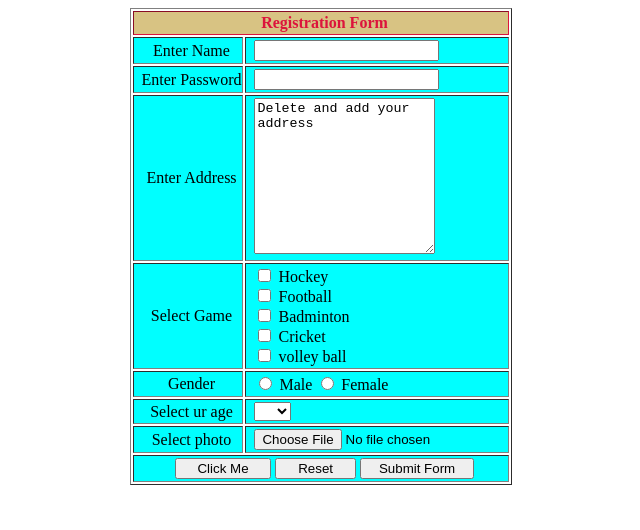
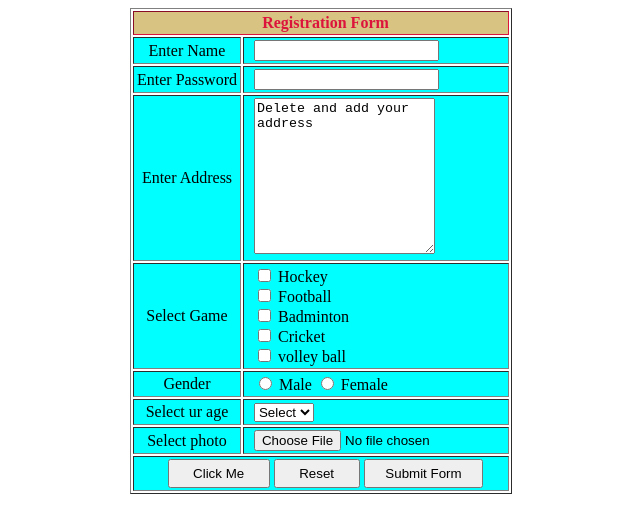
Before and after one commit to suriya216/Frontend-basics, a plain HTML site: page registrationform.html in a window 1280 px wide. Shown: the whole page, without its empty margins (319-959 px from the left). Drawn offline with Linux system fonts and the light colour scheme.

Commit message:
Registrationform sample

```diff
--- a/registrationform.html
+++ b/registrationform.html
@@ -13,7 +13,10 @@
             th,td{
                 padding-top: 2px;
                 padding-bottom: 2px;
-                padding-left: 8px;
+                padding-left: 10px;
+            }
+            #i{
+                padding: 3px;
             }
         </style>
     </head>
@@ -21,25 +24,25 @@
         <table border="1" align="center">
             <th colspan="3" id="header" style="color: crimson;"><center>Registration Form</center></th>
             <tr>
-                <td><center>Enter Name</center></td>
+                <td id="i"><center>Enter Name</center></td>
                 <td>
                     <input type="text" name="name">
                 </td>
             </tr>
             <tr>
-                <td><center>Enter Password</center></td>
+                <td id="i"><center>Enter Password</center></td>
                 <td>
                     <input type="password" name="password">
                 </td>
             </tr>
             <tr>
-                <td><center>Enter Address</center></td>
+                <td id="i"><center>Enter Address</center></td>
                 <td>
                     <textarea name="Address" rows="10" col="10">Delete and add your address</textarea>
                 </td>
             </tr>
             <tr>
-                <td><center>Select Game</center></td>
+                <td id="i"><center>Select Game</center></td>
                 <td>
                     <input type="checkbox" name="game1" value="hockey">
                     <label for="game1">Hockey</label><br>
@@ -54,7 +57,7 @@
                 </td>
             </tr>
             <tr>
-                <td><center>Gender</center></td>
+                <td id="i"><center>Gender</center></td>
                 <td>
                     <input type="radio" name="gender1" value="male">
                     <label for="gender1">Male</label>
@@ -63,10 +66,10 @@
                 </td>
             </tr>
             <tr>
-                <td><center>Select ur age</center></td>
+                <td id="i"><center>Select ur age</center></td>
                 <td>
                     <select>
-                        <option></option>
+                        <option>Select</option>
                         <option value="17">17</option>
                         <option value="18">18</option>
                         <option value="19">19</option>
@@ -79,7 +82,7 @@
                 </td>
             </tr>
             <tr>
-                <td><center>Select photo</center></td>
+                <td id="i"><center>Select photo</center></td>
                 <td>
                     <input type="file" name="photo">
                 </td>
@@ -87,9 +90,9 @@
             <tr>
                 <td colspan="3">
                     <center>
-                    <input type="button" onclick="alert('Your data has been saved')" value="    Click Me    ">
-                    <input type="reset" value="    Reset    ">
-                    <input type="submit" onclick="alert('Your data has been submitted')" value="   Submit Form   ">
+                    <input type="button" onclick="alert('Your data has been saved')" value="     Click Me     " style="padding: 5px;">
+                    <input type="reset" value="     Reset     " style="padding: 5px;">
+                    <input type="submit" onclick="alert('Your data has been submitted')" value="    Submit Form    " style="padding: 5px;">
                     </center>
                 </td>
             </tr>
```
